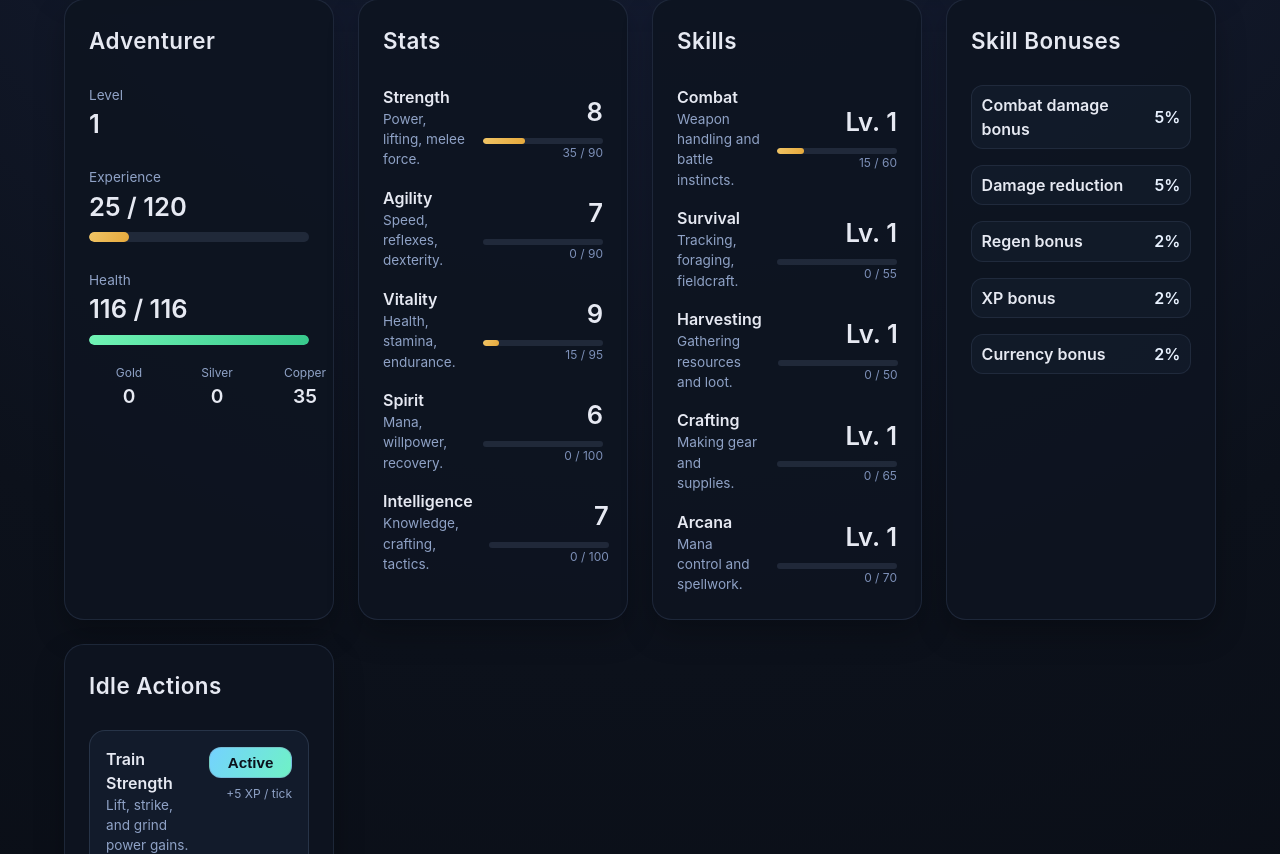
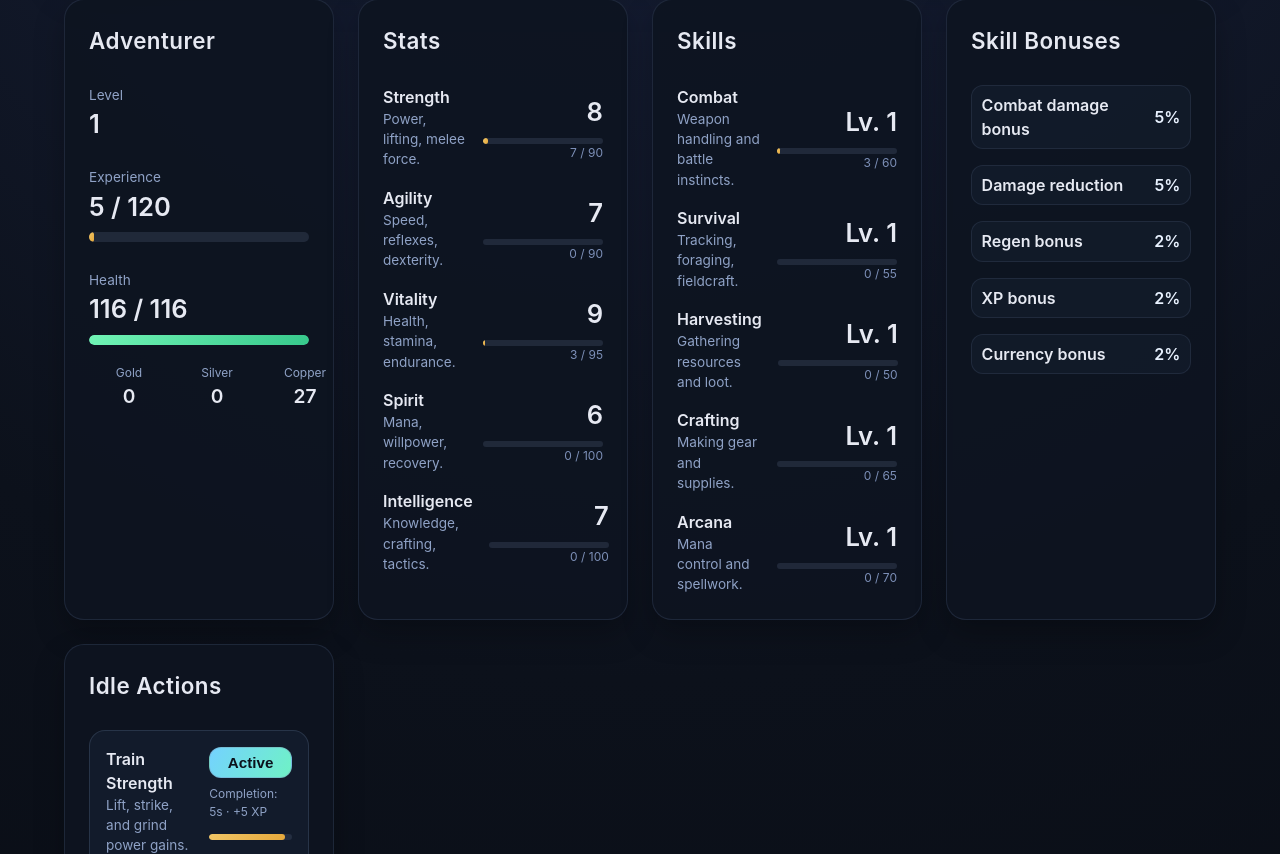
Before and after one commit to Redpoint1/theland, a Vue app: page / in a window 1280 px wide. Shown: the part 466-1320 px from the top of the page. Built offline with nearby package versions, Linux system fonts and the light colour scheme.

Commit message:
add progressbar and delay for action to be done

```diff
--- a/src/stores/game.ts
+++ b/src/stores/game.ts
@@ -111,6 +111,7 @@ export interface Zone {
 }
 
 const tickMs = 1000
+const actionDurationMs = 5000
 
 export const useGameStore = defineStore('game', () => {
   const paused = ref(false)
@@ -333,6 +334,11 @@ export const useGameStore = defineStore('game', () => {
       ],
     },
   ])
+
+  const idleActionProgress = ref(0)
+  const professionActionProgress = ref(0)
+  const idleActionJustCompleted = ref(false)
+  const professionActionJustCompleted = ref(false)
 
   const actions = reactive<ActionItem[]>([
     {
@@ -973,6 +979,25 @@ export const useGameStore = defineStore('game', () => {
     professionActions.some((action) => action.active),
   )
 
+  const applyIdleGains = (action: ActionItem) => {
+    if (action.gains.exp) {
+      addCharacterExp(action.gains.exp)
+    }
+    if (action.gains.stats) {
+      Object.entries(action.gains.stats).forEach(([key, amount]) => {
+        addStatExp(key as StatKey, amount ?? 0)
+      })
+    }
+    if (action.gains.skills) {
+      Object.entries(action.gains.skills).forEach(([key, amount]) => {
+        addSkillExp(key as SkillKey, amount ?? 0)
+      })
+    }
+    if (action.gains.currency) {
+      addCurrency(action.gains.currency)
+    }
+  }
+
   const randomInt = (min: number, max: number) =>
     Math.floor(Math.random() * (max - min + 1)) + min
 
@@ -1051,10 +1076,18 @@ export const useGameStore = defineStore('game', () => {
   }
 
   const toggleAction = (action: ActionItem) => {
-    if (combat.active || combat.resting || isProfessionActionActive.value) return
+    if (combat.active || combat.resting) return
     actions.forEach((item) => {
       item.active = item.id === action.id ? !action.active : false
     })
+    idleActionProgress.value = 0
+    idleActionJustCompleted.value = false
+    const activated = actions.find((item) => item.id === action.id)?.active
+    if (activated) {
+      combat.active = false
+      combat.resting = false
+      deactivateProfessionActions()
+    }
   }
 
   const runCombatTick = () => {
@@ -1113,26 +1146,23 @@ export const useGameStore = defineStore('game', () => {
   }
 
   const runIdleActions = () => {
-    if (combat.active || combat.resting || isProfessionActionActive.value) return
-    actions.forEach((action) => {
-      if (!action.active) return
-      if (action.gains.exp) {
-        addCharacterExp(action.gains.exp)
+    if (combat.active || combat.resting) return
+    const active = actions.find((action) => action.active)
+    if (!active) {
+      idleActionProgress.value = 0
+      idleActionJustCompleted.value = false
+      return
     }
-      if (action.gains.stats) {
-        Object.entries(action.gains.stats).forEach(([key, amount]) => {
-          addStatExp(key as StatKey, amount ?? 0)
-        })
+    if (idleActionJustCompleted.value) {
+      idleActionJustCompleted.value = false
+      idleActionProgress.value = 0
     }
-      if (action.gains.skills) {
-        Object.entries(action.gains.skills).forEach(([key, amount]) => {
-          addSkillExp(key as SkillKey, amount ?? 0)
-        })
+    idleActionProgress.value += tickMs
+    if (idleActionProgress.value >= actionDurationMs) {
+      idleActionProgress.value = actionDurationMs
+      applyIdleGains(active)
+      idleActionJustCompleted.value = true
     }
-      if (action.gains.currency) {
-        addCurrency(action.gains.currency)
-      }
-    })
   }
 
   const toggleProfessionAction = (action: ProfessionAction) => {
@@ -1142,6 +1172,8 @@ export const useGameStore = defineStore('game', () => {
     professionActions.forEach((item) => {
       item.active = item.id === action.id ? nextActive : false
     })
+    professionActionProgress.value = 0
+    professionActionJustCompleted.value = false
     if (nextActive) {
       combat.active = false
       combat.resting = false
@@ -1161,12 +1193,25 @@ export const useGameStore = defineStore('game', () => {
   const runProfessionActions = () => {
     if (combat.active || combat.resting || isIdleActionActive.value) return
     const active = professionActions.find((action) => action.active)
-    if (!active) return
+    if (!active) {
+      professionActionProgress.value = 0
+      professionActionJustCompleted.value = false
+      return
+    }
+    if (professionActionJustCompleted.value) {
+      professionActionJustCompleted.value = false
+      professionActionProgress.value = 0
+    }
+    professionActionProgress.value += tickMs
+    if (professionActionProgress.value >= actionDurationMs) {
+      professionActionProgress.value = actionDurationMs
       const bonus = professionBonuses.value[active.profession]
       addProfessionExp(active.profession, active.expGain)
       active.rewards.forEach((reward) => {
         addItem(reward.itemId, Math.max(1, Math.floor(reward.amount * bonus)))
       })
+      professionActionJustCompleted.value = true
+    }
   }
 
   const runTick = () => {
@@ -1222,6 +1267,11 @@ export const useGameStore = defineStore('game', () => {
     professionBonuses,
     isIdleActionActive,
     isProfessionActionActive,
+    idleActionProgress,
+    professionActionProgress,
+    idleActionJustCompleted,
+    professionActionJustCompleted,
+    actionDurationMs,
     actions,
     itemDefs,
     inventory,
--- a/src/style.css
+++ b/src/style.css
@@ -606,6 +606,11 @@ button:disabled {
   border: 1px solid rgba(90, 110, 140, 0.3);
 }
 
+.profession-action .progress {
+  width: 100%;
+  margin-top: 0.4rem;
+}
+
 .profession-action.locked {
   opacity: 0.55;
 }
--- a/src/views/HomeView.vue
+++ b/src/views/HomeView.vue
@@ -16,9 +16,10 @@ const {
   actions,
   combat,
   skillBonuses,
-  isProfessionActionActive,
+  idleActionProgress,
+  idleActionJustCompleted,
 } = storeToRefs(game)
-const { progressPercent } = game
+const { progressPercent, actionDurationMs } = game
 
 const formatPercent = (value: number) => `${Math.round(value * 100)}%`
 
@@ -44,6 +45,12 @@ const bonusItems = computed(() => [
     value: formatPercent(skillBonuses.value.currencyMultiplier - 1),
   },
 ])
+
+const idleProgressPercent = computed(() => {
+  const max = actionDurationMs
+  const current = idleActionJustCompleted.value ? max : idleActionProgress.value
+  return progressPercent(current, max)
+})
 
 </script>
 
@@ -177,13 +184,19 @@ const bonusItems = computed(() => [
               <button
                 class="toggle"
                 :class="{ active: action.active }"
-                :disabled="combat.active || combat.resting || isProfessionActionActive"
+                :disabled="combat.active || combat.resting"
                 @click="game.toggleAction(action)"
               >
                 {{ action.active ? 'Active' : 'Idle' }}
               </button>
               <div class="action-hint">
-                +{{ action.gains.exp ?? 0 }} XP / tick
+                Completion: 5s · +{{ action.gains.exp ?? 0 }} XP
+              </div>
+              <div v-if="action.active" class="progress thin">
+                <div
+                  class="progress-fill"
+                  :style="{ width: idleProgressPercent + '%' }"
+                ></div>
               </div>
             </div>
           </div>
--- a/src/views/ProfessionsView.vue
+++ b/src/views/ProfessionsView.vue
@@ -4,8 +4,14 @@ import { storeToRefs } from 'pinia'
 import { useGameStore } from '../stores/game'
 
 const game = useGameStore()
-const { professionList, professionActions, professionBonuses } = storeToRefs(game)
-const { progressPercent, getItemDef } = game
+const {
+  professionList,
+  professionActions,
+  professionBonuses,
+  professionActionProgress,
+  professionActionJustCompleted,
+} = storeToRefs(game)
+const { progressPercent, getItemDef, actionDurationMs } = game
 
 const actionsByProfession = computed(() => {
   const map = new Map<string, typeof professionActions.value>()
@@ -16,6 +22,12 @@ const actionsByProfession = computed(() => {
     map.get(action.profession)?.push(action)
   })
   return map
+})
+
+const professionProgressPercent = computed(() => {
+  const max = actionDurationMs
+  const current = professionActionJustCompleted.value ? max : professionActionProgress.value
+  return progressPercent(current, max)
 })
 </script>
 
@@ -80,6 +92,12 @@ const actionsByProfession = computed(() => {
                   {{ getItemDef(reward.itemId)?.name ?? reward.itemId }} x{{ reward.amount }}
                 </span>
               </div>
+              <div v-if="action.active" class="progress thin">
+                <div
+                  class="progress-fill"
+                  :style="{ width: professionProgressPercent + '%' }"
+                ></div>
+              </div>
             </div>
             <button
               class="toggle"
```
Lines whose indentation alone changed are shown as unchanged.
